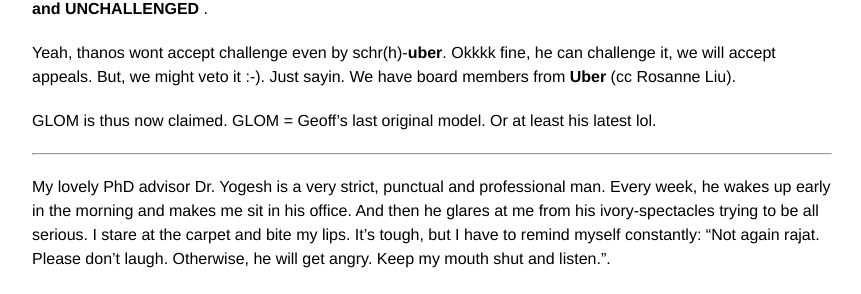
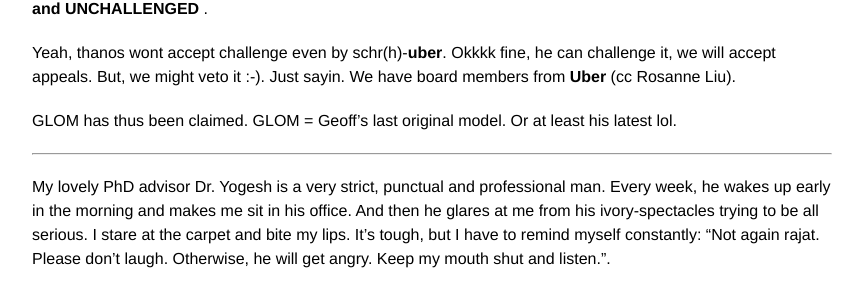
Before and after one commit to rajatmodi62/rajatmodi62.github.io, a Jekyll site: the page built from _posts/2024-10-26-hinton_apm.md, in a window 1280 px wide and 900 px high, scrolled down 1742 px. Shown: the part 148-442 px from the top of the window, without its empty margins (208-1069 px from the left). Built offline with Jekyll 4.4.1, drawn with Linux system fonts in a browser that asks for light colours; comment, search, counter and statistics services are not loaded.

```diff
--- a/_posts/2024-10-26-hinton_apm.md
+++ b/_posts/2024-10-26-hinton_apm.md
@@ -31,7 +31,7 @@ And now, as even the stars spanning the cosmos <b> shall be made to bear witness
 
 Yeah, thanos wont accept challenge even by schr(h)-<b>uber</b>. Okkkk fine, he can challenge it, we will accept appeals. But, we might veto it :-). Just sayin. We have board members from <b>Uber</b> (cc Rosanne Liu).
 
-GLOM is thus now claimed. GLOM = Geoff's last original model. Or at least his latest lol.
+GLOM has thus been claimed. GLOM = Geoff's last original model. Or at least his latest lol.
 
 ----------------
 
```
